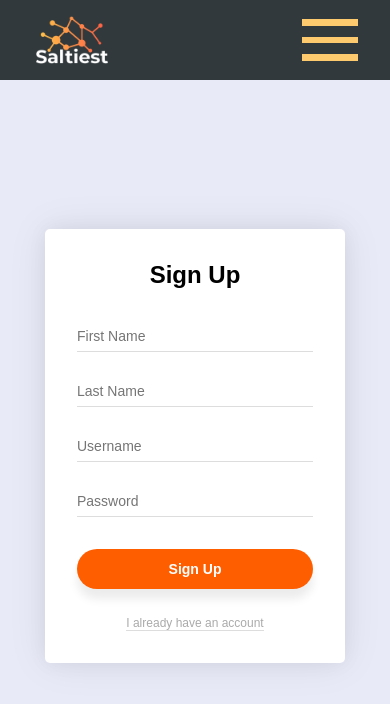
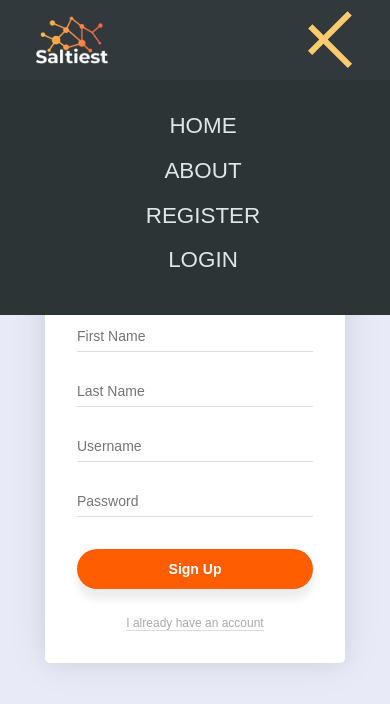
Before and after one commit to LSDS-BW-Saltiest-Hackers-1/Frontend, a React (Create React App) app in the folder saltiest-hackers-app/: page /register in a window 390 px wide. Both pictures are taken after a click on the element 330 px from the left and 34 px from the top of the page. Shown: the top 704 px of the page. Built offline with nearby package versions, Linux system fonts and the light colour scheme; no server answers.

Commit message:
Fixed login and register bugs and added menu functionality

```diff
--- a/saltiest-hackers-app/src/components/NavBar/BurgerMenu.js
+++ b/saltiest-hackers-app/src/components/NavBar/BurgerMenu.js
@@ -1,10 +1,12 @@
 import React from "react";
 import styled from "styled-components";
+import { connect } from "react-redux";
+import { toggleMenu } from "../../redux/actions/navbarActions.js";
 
-const Burgermenu = (props) => {
+const Burgermenu = ({ isOpen, toggleMenu }) => {
   return (
-    <Wrapper onClick={props.handleNavbar}>
-      <div className={props.navbarState ? "open" : ""}>
+    <Wrapper onClick={toggleMenu}>
+      <div className={isOpen ? "open" : ""}>
         <span>&nbsp;</span>
         <span>&nbsp;</span>
         <span>&nbsp;</span>
@@ -13,7 +15,13 @@ const Burgermenu = (props) => {
   );
 };
 
-export default Burgermenu;
+const mapStateToProps = state => {
+  return {
+    isOpen: state.navbarReducer.isOpen
+  };
+};
+
+export default connect(mapStateToProps, { toggleMenu })(Burgermenu);
 
 const Wrapper = styled.div`
   position: relative;
--- a/saltiest-hackers-app/src/components/NavBar/CollapseMenu.js
+++ b/saltiest-hackers-app/src/components/NavBar/CollapseMenu.js
@@ -1,12 +1,16 @@
 import React from "react";
 import styled from "styled-components";
+import { Link } from "react-router-dom";
+import { connect } from "react-redux";
+import { toggleMenu } from "../../redux/actions/navbarActions.js";
+import { logoutUser } from "../../redux/actions/userActions.js";
 
 import { useSpring, animated } from "react-spring";
 
-const CollapseMenu = (props) => {
-  const { open } = useSpring({ open: props.navbarState ? 0 : 1 });
+const CollapseMenu = ({ token, isOpen, toggleMenu, logoutUser }) => {
+  const { open } = useSpring({ open: isOpen ? 0 : 1 });
 
-  if (props.navbarState === true) {
+  if (isOpen === true) {
     return (
       <CollapseWrapper
         style={{
@@ -20,24 +24,22 @@ const CollapseMenu = (props) => {
       >
         <NavLinks>
           <li>
-            <a href="/" onClick={props.handleNavbar}>
-              link n1
-            </a>
+            <Link to="/" onClick={toggleMenu}>Home</Link>
           </li>
           <li>
-            <a href="/" onClick={props.handleNavbar}>
-              link n2
-            </a>
+            <Link to="/about" onClick={toggleMenu}>About</Link>
           </li>
           <li>
-            <a href="/" onClick={props.handleNavbar}>
-              link n3
-            </a>
+            {!token && <Link to="/register" onClick={toggleMenu}>Register</Link>}
           </li>
           <li>
-            <a href="/" onClick={props.handleNavbar}>
-              link n4
-            </a>
+            {token ? (
+              <Link to="/" onClick={logoutUser} onClick={toggleMenu}>
+                Logout
+              </Link>
+            ) : (
+              <Link to="/login" onClick={toggleMenu}>Login</Link>
+            )}
           </li>
         </NavLinks>
       </CollapseWrapper>
@@ -46,7 +48,14 @@ const CollapseMenu = (props) => {
   return null;
 };
 
-export default CollapseMenu;
+const mapStateToProps = state => {
+  return {
+    token: state.userReducer.token,
+    isOpen: state.navbarReducer.isOpen
+  };
+};
+
+export default connect(mapStateToProps, { toggleMenu, logoutUser })(CollapseMenu);
 
 const CollapseWrapper = styled(animated.div)`
   background: #2d3436;
--- a/saltiest-hackers-app/src/components/NavBar/NavBar.js
+++ b/saltiest-hackers-app/src/components/NavBar/NavBar.js
@@ -62,7 +62,7 @@ const BurgerWrapper = styled.div`
   }
 `;
 
-const Navbar = (props, { token, logoutUser }) => {
+const Navbar = ({ token, logoutUser }) => {
   const barAnimation = useSpring({
     from: { transform: "translate3d(0, -10rem, 0)" },
     transform: "translate3d(0, 0, 0)",
@@ -80,7 +80,6 @@ const Navbar = (props, { token, logoutUser }) => {
       <NavBar style={barAnimation}>
         <FlexContainer>
           <Brand />
-          {/* <nav> */}
           <NavLinks style={linkAnimation}>
             <Link to="/">Home</Link>
             <Link to="/about">About</Link>
@@ -94,26 +93,19 @@ const Navbar = (props, { token, logoutUser }) => {
               <Link to="/login">Login</Link>
             )}
           </NavLinks>
-          {/* </nav>   */}
           <BurgerWrapper>
-            <BurgerMenu
-              navbarState={props.navbarState}
-              handleNavbar={props.handleNavbar}
-            />
+            <BurgerMenu />
           </BurgerWrapper>
         </FlexContainer>
       </NavBar>
-      <CollapseMenu
-        navbarState={props.navbarState}
-        handleNavbar={props.handleNavbar}
-      />
+      <CollapseMenu />
     </>
   );
 };
 
 const mapStateToProps = (state) => {
   return {
-    token: state.userReducer.token,
+    token: state.userReducer.token
   };
 };
 
--- a/saltiest-hackers-app/src/components/pages/RegistrationForm/RegistrationForm.js
+++ b/saltiest-hackers-app/src/components/pages/RegistrationForm/RegistrationForm.js
@@ -66,7 +66,7 @@ const RegistrationForm = (props) => {
             />
           </CardFieldset>
           <CardFieldset>
-            <CardButton disabled={disabled} type="button">
+            <CardButton onClick={onSubmit} disabled={disabled} type="button">
               Sign Up
             </CardButton>
           </CardFieldset>
--- /dev/null
+++ b/saltiest-hackers-app/src/redux/actions/navbarActions.js
@@ -0,0 +1,16 @@
+// export const OPEN_MENU = 'OPEN_MENU';
+// export const openMenu = () => {
+//   return dispatch
+// };
+//
+// export const CLOSE_MENU = 'CLOSE_MENU';
+// export const closeMenu = () => {
+//
+// };
+
+export const TOGGLE_MENU = 'TOGGLE_MENU';
+export const toggleMenu = () => {
+  return dispatch => {
+    dispatch({ type: TOGGLE_MENU });
+  };
+};
--- a/saltiest-hackers-app/src/redux/reducers/index.js
+++ b/saltiest-hackers-app/src/redux/reducers/index.js
@@ -1,8 +1,10 @@
 import { combineReducers } from 'redux';
+import { navbarReducer } from './navbarReducer.js';
 import { userReducer } from './userReducer.js';
 import { commentReducer } from './commentReducer.js';
 
 export default combineReducers({
+  navbarReducer,
   userReducer,
   commentReducer
 });
--- /dev/null
+++ b/saltiest-hackers-app/src/redux/reducers/navbarReducer.js
@@ -0,0 +1,17 @@
+import { TOGGLE_MENU } from '../actions/navbarActions.js';
+
+const initState = {
+  isOpen: false
+};
+
+export const navbarReducer = (state = initState, action) => {
+  switch (action.type) {
+    case TOGGLE_MENU:
+      return {
+        ...state,
+        isOpen: !state.isOpen
+      };
+    default:
+      return state;
+  };
+};
```
Lines whose indentation alone changed are shown as unchanged.
